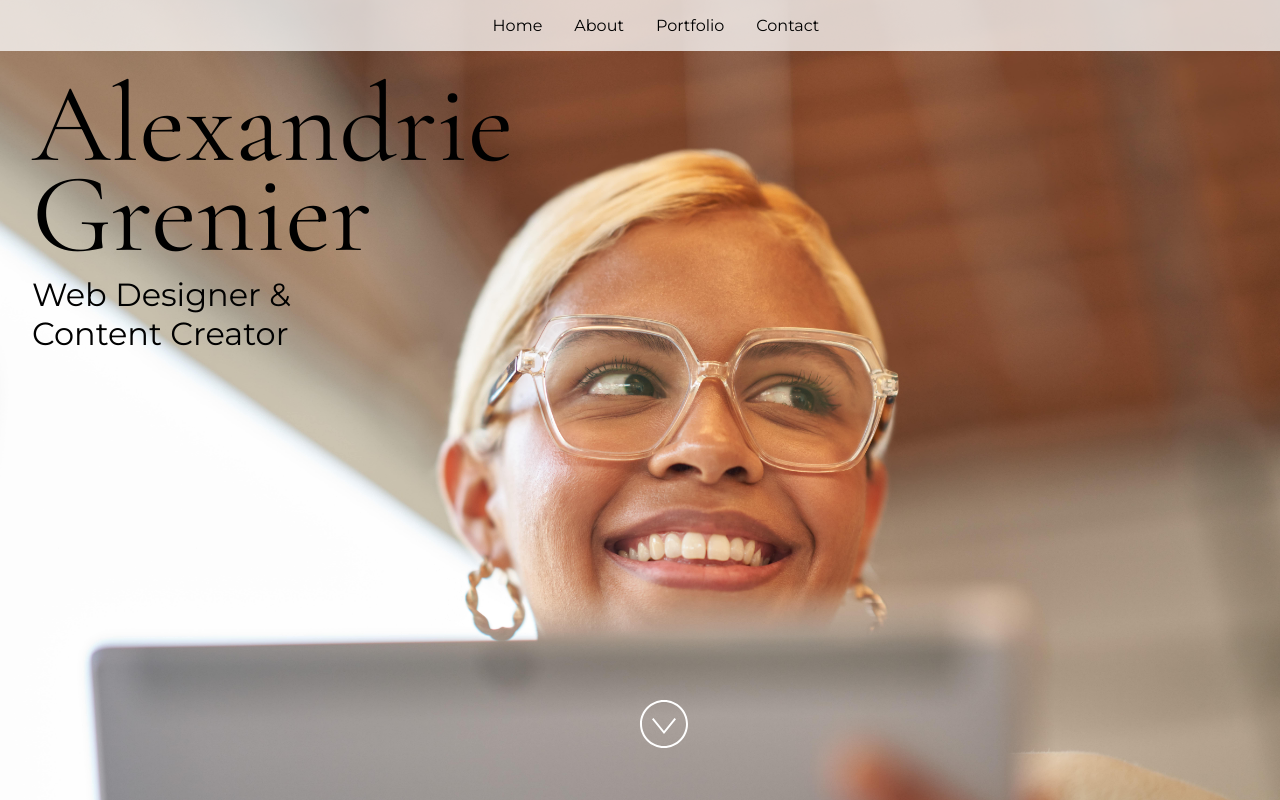
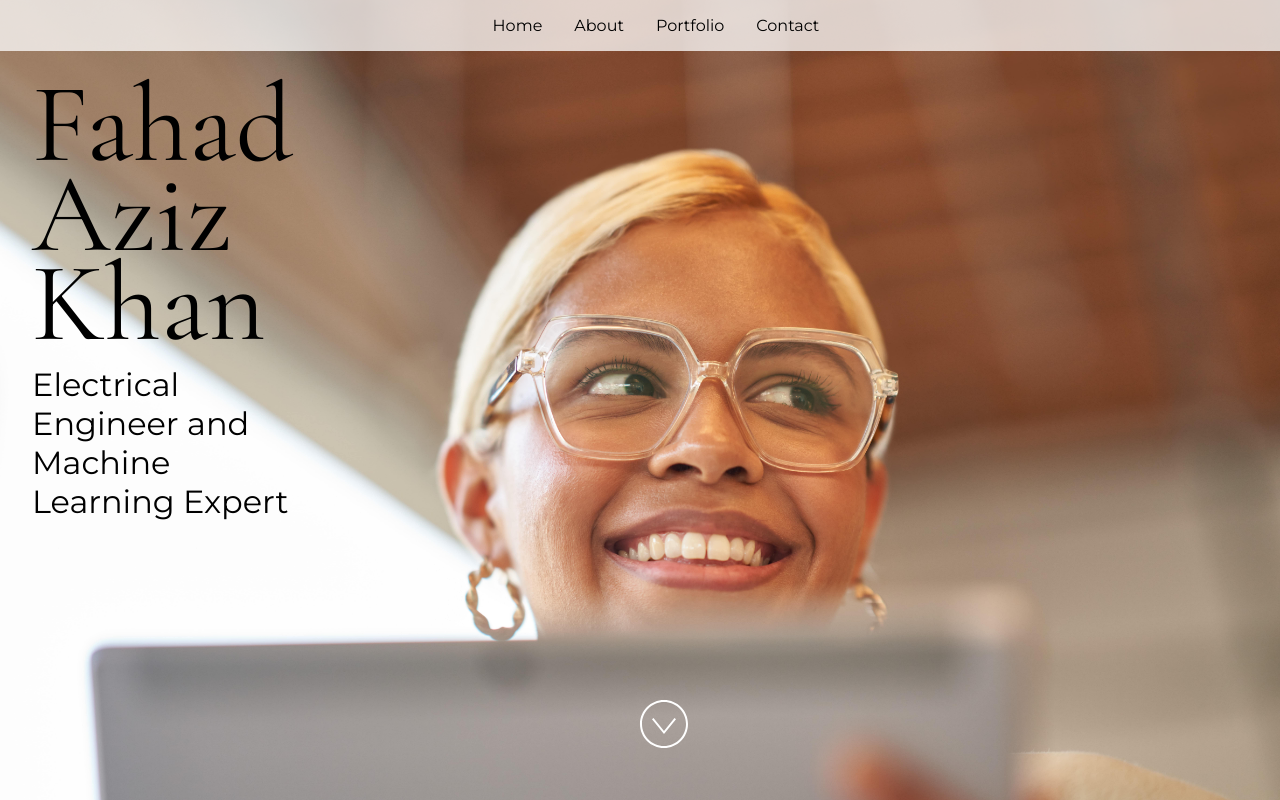
Before and after one commit to fahad-aziz10/Portfolio, a React (Vite) app: page / in a window 1280 px wide. Built offline with nearby package versions, Linux system fonts and the light colour scheme.

Commit message:
Name configuration in template

```diff
--- a/package.json
+++ b/package.json
@@ -7,7 +7,7 @@
   "scripts": {
     "start": "parcel",
     "build": "parcel build",
-    "build-gh": "parcel build --public-url 'https://fahad-aziz10.github.io/profileCodespace",
+    "build-gh": "parcel build --public-url 'https://fahad-aziz10.github.io/profileCodespace'",
     "predeploy": "npm run build-gh",
     "deploy": "gh-pages -d dist"
   },
--- a/src/App.jsx
+++ b/src/App.jsx
@@ -24,15 +24,15 @@ import "./styles.css";
  * If you don't have one of the social sites listed, leave it as an empty string.
  */
 const siteProps = {
-  name: "Alexandrie Grenier",
-  title: "Web Designer & Content Creator",
-  email: "alex@example.com",
-  gitHub: "microsoft",
-  instagram: "microsoft",
-  linkedIn: "satyanadella",
+  name: "Fahad Aziz Khan",
+  title: "Electrical Engineer and Machine Learning Expert",
+  email: "fahad_aziz10@yahoo.com",
+  gitHub: "github.com/fahad-aziz10",
+  instagram: "",
+  linkedIn: "fahad-aziz10",
   medium: "",
-  twitter: "microsoft",
-  youTube: "Code",
+  twitter: "",
+  youTube: "",
 };
 
 const primaryColor = "#4E567E";
```
